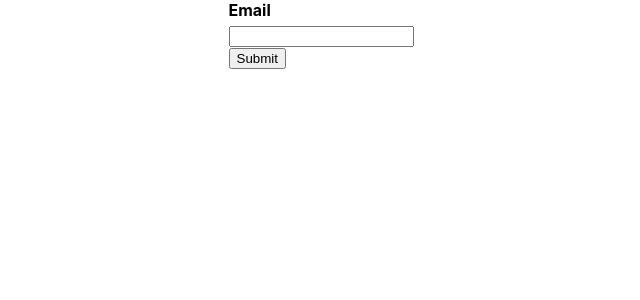
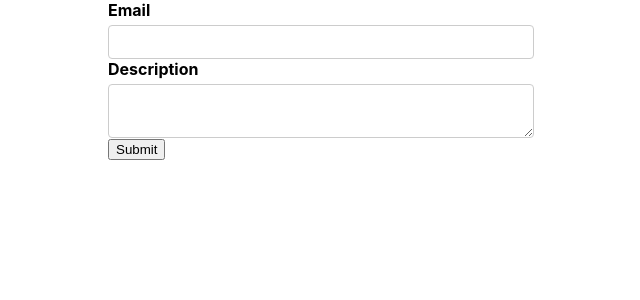
Before and after one commit to lukasz-klekner/formik_controls, a React (Create React App) app: page / in a window 1280 px wide. Shown: the top 300 px of the page, without its empty margins (319-959 px from the left). Built offline with nearby package versions, Linux system fonts and the light colour scheme.

Commit message:
adds Textarea

```diff
--- a/src/components/FormikContainer.js
+++ b/src/components/FormikContainer.js
@@ -5,9 +5,11 @@
 const FormikContainer = () => {
   const initialValues = {
     email: '',
+    description: '',
   }
   const validationSchema = Yup.object({
     email: Yup.string().email('Invalid email').required('Required'),
+    description: Yup.string().required('Required'),
   })
   const onSubmit = (values) => console.log('Form data', values)
 
@@ -21,9 +23,14 @@
         <Form>
           <FormikControl
             control='input'
+            type='email'
             name='email'
-            id='email'
             label='Email'
+          />
+          <FormikControl
+            control='textarea'
+            name='description'
+            label='Description'
           />
           <button type='submit'>Submit</button>
         </Form>
--- a/src/components/FormikControl.js
+++ b/src/components/FormikControl.js
@@ -1,10 +1,12 @@
 import Input from './Input'
+import Textarea from './Textarea'
 
 const FormikControl = ({ control, ...rest }) => {
   switch (control) {
     case 'input':
       return <Input {...rest} />
     case 'textarea':
+      return <Textarea {...rest} />
     case 'select':
     case 'radio':
     case 'checkbox':
--- /dev/null
+++ b/src/components/Textarea.js
@@ -0,0 +1,12 @@
+import { Field, ErrorMessage } from 'formik'
+import TextError from './TextError'
+
+const Textarea = ({ label, name, ...rest }) => (
+  <div>
+    <label htmlFor={name}>{label}</label>
+    <Field as='textarea' id={name} name={name} {...rest} />
+    <ErrorMessage name={name} component={TextError} />
+  </div>
+)
+
+export default Textarea
```
